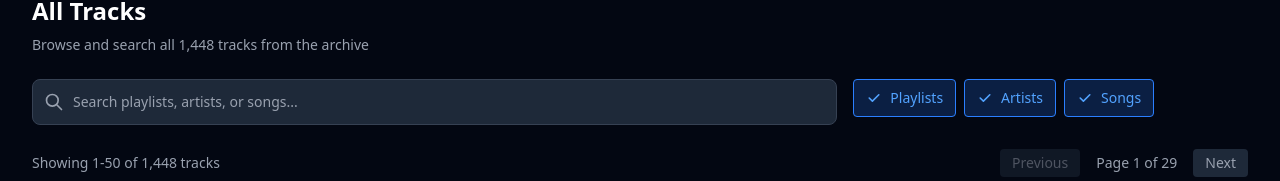
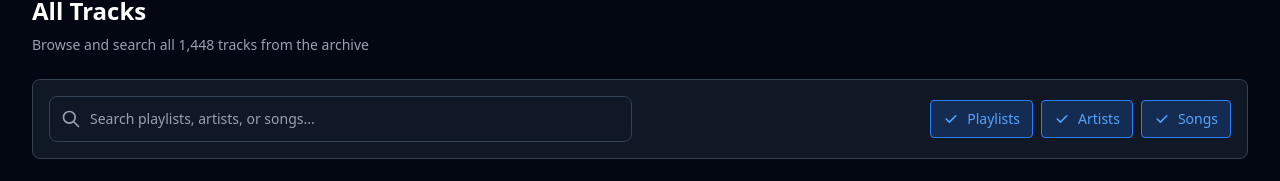
Before and after one commit to riebschlager/cyprus-avenue, a Vue app in the folder web/: page /tracks in a window 1280 px wide. Shown: the part 124-305 px from the top of the page. Built offline with nearby package versions, Linux system fonts and the light colour scheme; no server answers.

Commit message:
update search appearance

```diff
--- a/web/src/components/SearchBar.vue
+++ b/web/src/components/SearchBar.vue
@@ -24,9 +24,10 @@ const filters: Array<{ id: SearchFilter; label: string }> = [
 </script>
 
 <template>
-  <div class="grid grid-cols-1 lg:grid-cols-3 gap-4 items-start">
-    <!-- Search Input (spans 2 columns on large screens) -->
-    <div class="lg:col-span-2 relative">
+  <div class="bg-gray-800/50 border border-gray-700 rounded-lg p-4">
+    <div class="grid grid-cols-1 lg:grid-cols-2 gap-4 items-center">
+      <!-- Search Input (spans 1 column on large screens) -->
+      <div class="relative">
         <div class="absolute inset-y-0 left-0 pl-3 flex items-center pointer-events-none">
           <svg class="h-5 w-5 text-gray-400" fill="none" stroke="currentColor" viewBox="0 0 24 24">
             <path stroke-linecap="round" stroke-linejoin="round" stroke-width="2" d="M21 21l-6-6m2-5a7 7 0 11-14 0 7 7 0 0114 0z" />
@@ -36,13 +37,13 @@ const filters: Array<{ id: SearchFilter; label: string }> = [
           type="text"
           :value="modelValue"
           @input="handleInput"
-        class="block w-full pl-10 pr-3 py-3 border border-gray-700 rounded-lg leading-5 bg-gray-800 text-white placeholder-gray-400 focus:outline-none focus:placeholder-gray-500 focus:ring-2 focus:ring-blue-500 focus:border-blue-500 sm:text-sm"
+          class="block w-full pl-10 pr-3 py-3 border border-gray-700 rounded-lg leading-5 bg-gray-900 text-white placeholder-gray-400 focus:outline-none focus:placeholder-gray-500 focus:ring-2 focus:ring-blue-500 focus:border-blue-500 sm:text-sm"
           placeholder="Search playlists, artists, or songs..."
         />
       </div>
 
       <!-- Filter Buttons (1 column on large screens) -->
-    <div class="flex items-center gap-2">
+      <div class="flex items-center gap-2 justify-end">
         <div class="flex flex-wrap gap-2">
           <button
             v-for="filter in filters"
@@ -52,7 +53,7 @@ const filters: Array<{ id: SearchFilter; label: string }> = [
               'px-3 py-2 rounded text-sm font-medium transition-colors flex-1 sm:flex-none flex items-center gap-2',
               isFilterActive(filter.id)
                 ? 'bg-blue-500/20 text-blue-400 border border-blue-500'
-              : 'bg-gray-800/50 text-gray-400 border border-gray-700 hover:border-gray-600'
+                : 'bg-gray-900 text-gray-400 border border-gray-700 hover:border-gray-600'
             ]"
           >
             <svg v-if="isFilterActive(filter.id)" class="h-4 w-4 flex-shrink-0" fill="currentColor" viewBox="0 0 20 20">
@@ -66,4 +67,5 @@ const filters: Array<{ id: SearchFilter; label: string }> = [
         </div>
       </div>
     </div>
+  </div>
 </template>
```
Lines whose indentation alone changed are shown as unchanged.
